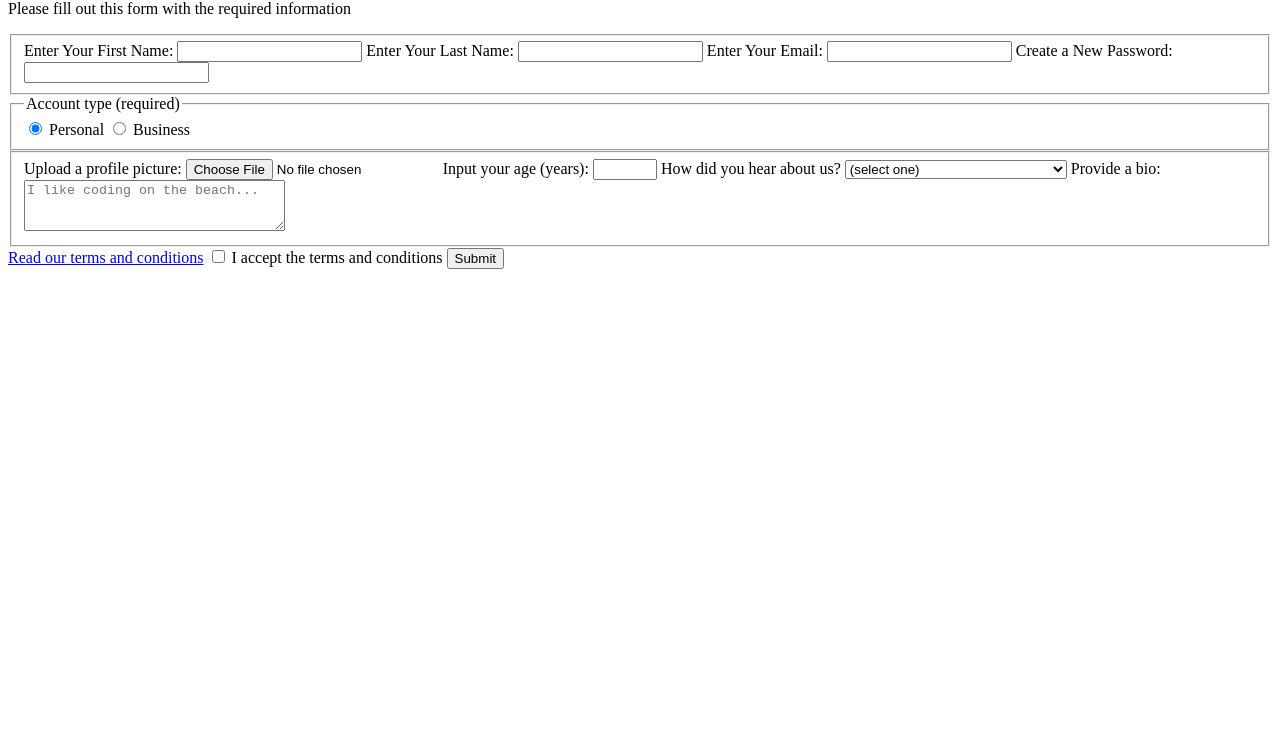
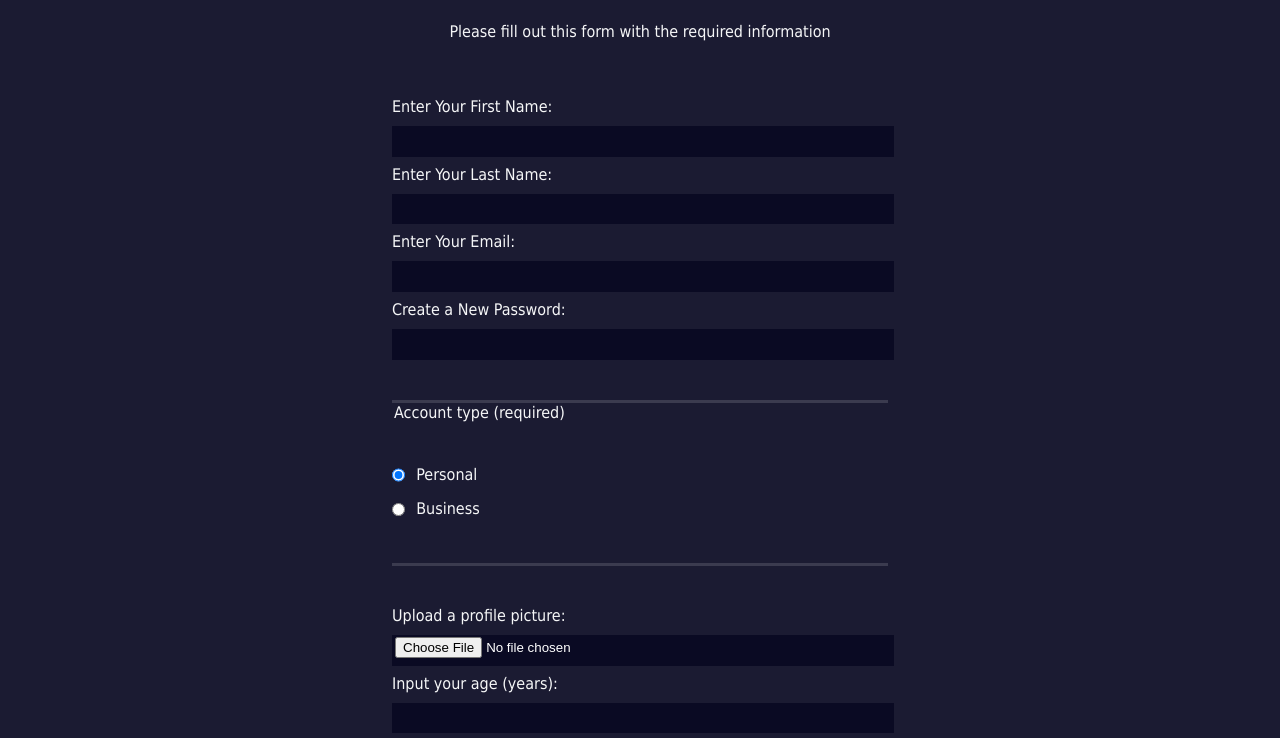
Before and after one commit to Remsha-Yaseen/CSS-Theory-And-Projects, a plain HTML site: page Projects/11- Design-a-Registration-Form/index.html in a window 1280 px wide. Shown: the part 80-818 px from the top of the page. Drawn offline with Linux system fonts and the light colour scheme.

Commit message:
Update styles.css

```diff
--- a/Projects/11- Design-a-Registration-Form/styles.css
+++ b/Projects/11- Design-a-Registration-Form/styles.css
@@ -1 +1,76 @@
-css
+body {
+  width: 100%;
+  height: 100vh;
+  margin: 0;
+  background-color: #1b1b32;
+  color: #f5f6f7;
+  font-family: Tahoma;
+  font-size: 16px;
+}
+
+h1, p {
+  margin: 1em auto;
+  text-align: center;
+}
+
+form {
+  width: 60vw;
+  max-width: 500px;
+  min-width: 300px;
+  margin: 0 auto;
+  padding-bottom: 2em;
+}
+
+fieldset {
+  border: none;
+  padding: 2rem 0;
+  border-bottom: 3px solid #3b3b4f;
+}
+
+fieldset:last-of-type {
+  border-bottom: none;
+}
+
+label {
+  display: block;
+  margin: 0.5rem 0;
+}
+
+input,
+textarea,
+select {
+  margin: 10px 0 0 0;
+  width: 100%;
+  min-height: 2em;
+}
+
+input, textarea {
+  background-color: #0a0a23;
+  border: 1px solid #0a0a23;
+  color: #ffffff;
+}
+
+.inline {
+  width: unset;
+  margin: 0 0.5em 0 0;
+  vertical-align: middle;
+}
+
+input[type="submit"] {
+  display: block;
+  width: 60%;
+  margin: 1em auto;
+  height: 2em;
+  font-size: 1.1rem;
+  background-color: #3b3b4f;
+  border-color: white;
+  min-width: 300px;
+}
+
+input[type="file"] {
+  padding: 1px 2px;
+}
+
+a {
+  color: #dfdfe2;
+}
```
